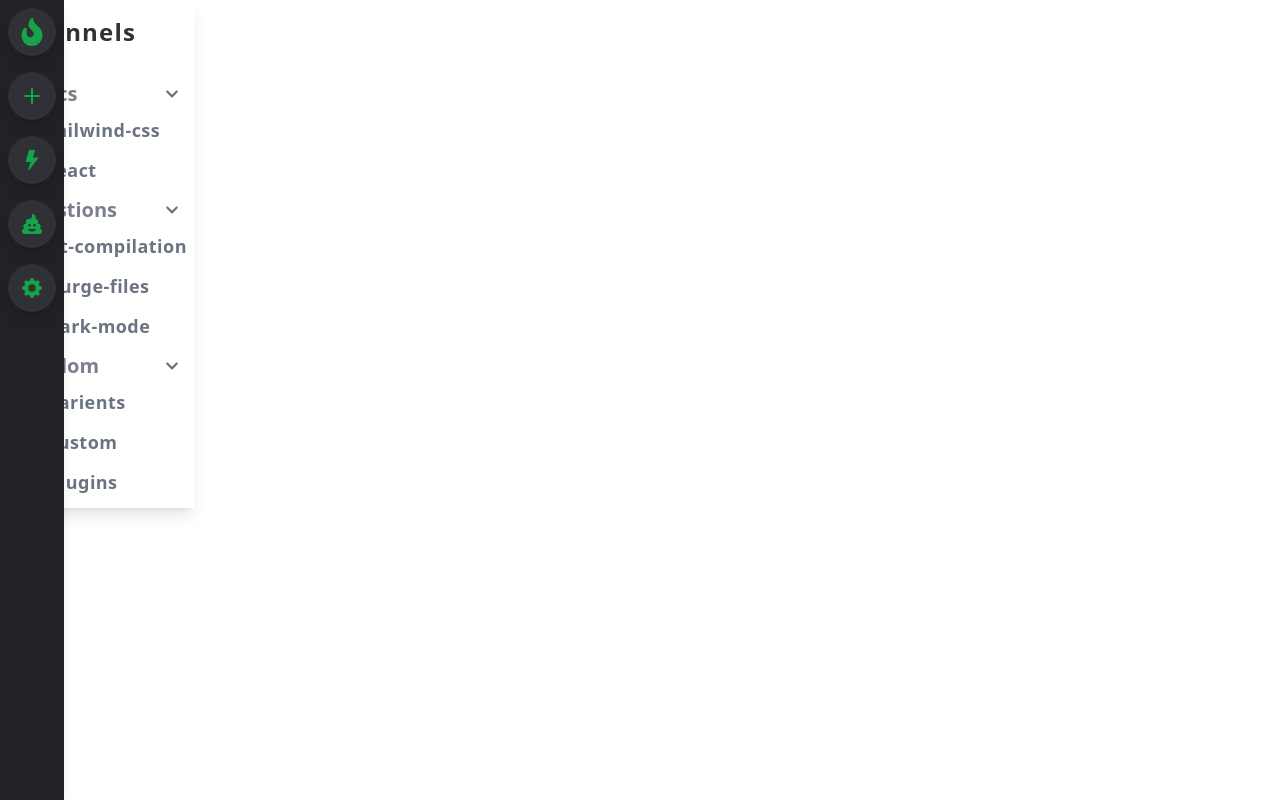
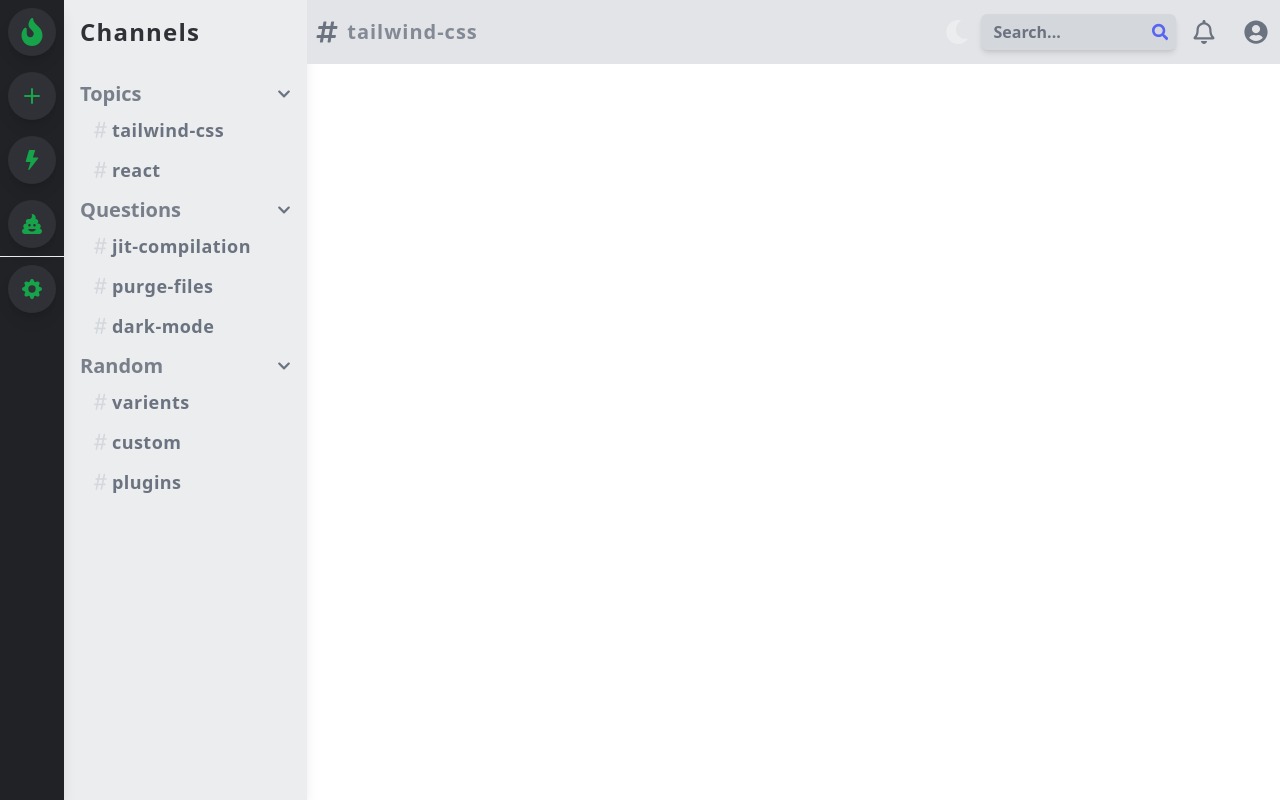
Before and after one commit to shadmansaleh/ReactDiscordLayout, a React (Create React App) app: page / in a window 1280 px wide. Built offline with nearby package versions, Linux system fonts and the light colour scheme.

Commit message:
create top bar

```diff
--- a/src/App.js
+++ b/src/App.js
@@ -1,12 +1,16 @@
 import './App.css';
 import SideBar from "./components/SideBar";
 import ChannelBar from './components/ChannelBar';
+import ContentContainer from './components/ContectContainer';
+import {useState} from 'react';
 
 function App() {
+  const [topicHeader, setTopicHeader] = useState('tailwind-css');
   return (
     <div className="flex">
-      <SideBar/>
-      <ChannelBar/>
+      <SideBar />
+      <ChannelBar setTopicHeader={setTopicHeader}/>
+      <ContentContainer heading={topicHeader}/>
     </div>
   );
 }
--- a/src/components/ChannelBar.jsx
+++ b/src/components/ChannelBar.jsx
@@ -6,18 +6,23 @@
 const questions = ['jit-compilation', 'purge-files', 'dark-mode'];
 const random = ['varients', 'custom', 'plugins'];
 
-const ChannelBar = () => {
+let done = false;
+const ChannelBar = ({setTopicHeader}) => {
+  if (!done) {
+    // setTopicHeader('css');
+    done = true
+  }
   return (
     <div className="channel-bar shadow-lg">
       <ChannelBlock />
-      <Dropdown header='Topics' selections={topics} />
-      <Dropdown header='Questions' selections={questions} />
-      <Dropdown header='Random' selections={random} />
+      <Dropdown header='Topics' selections={topics} setTopicHeader={setTopicHeader}/>
+      <Dropdown header='Questions' selections={questions} setTopicHeader={setTopicHeader}/>
+      <Dropdown header='Random' selections={random} setTopicHeader={setTopicHeader}/>
     </div>
   )
 };
 
-const Dropdown = ({header, selections}) => {
+const Dropdown = ({header, selections, setTopicHeader}) => {
   const [expanded, setExpanded] = useState(true);
 
   return (
@@ -31,7 +36,7 @@
       </div>
       {expanded &&
         selections &&
-        selections.map((selection) => <TopicSelection selection={selection} />)}
+        selections.map((selection) => <TopicSelection selection={selection} setTopicHeader={setTopicHeader}/>)}
     </div>
   )
 }
@@ -45,10 +50,11 @@
   );
 }
 
-const TopicSelection = ({selection}) => (
+const TopicSelection = ({selection, setTopicHeader}) => (
   <div className="dropdown-selection">
     <BsHash size='24' className='text-gray-400' />
-    <h5 className="dropdown-selection-text">{selection}</h5>
+    <h5 className="dropdown-selection-text" onClick={()=>{setTopicHeader(selection
+      )}}>{selection}</h5>
   </div>
 )
 
--- /dev/null
+++ b/src/components/ContectContainer.jsx
@@ -0,0 +1,11 @@
+import TopNavigation from './TopNavigation';
+import { BsPlusCircleFill } from 'react-icons/bs';
+
+const ContentContainer = ({heading}) => {
+  return (
+    <div className="content-container">
+      <TopNavigation heading={heading}/>
+    </div>
+  )
+}
+export default ContentContainer;
--- a/src/components/SideBar.jsx
+++ b/src/components/SideBar.jsx
@@ -9,7 +9,8 @@
       <SideBarIcon icon={<FaFire size="28"/>} text={"Fire"} />
       <SideBarIcon icon={<BsPlus size="32"/>} text={"Plus"} />
       <SideBarIcon icon={<BsFillLightningFill size="20"/>} text={"Bolt"} />
-      <SideBarIcon icon={<FaPoo size="20"/>} text={"Poo"} />
+      <SideBarIcon icon={<FaPoo size="20"/>} text={"Boo"} />
+      <hr className="sidebar-hr" />
       <SideBarIcon icon={<BsGearFill size="20"/>} text={"Settings"} />
     </div>
   );
--- /dev/null
+++ b/src/components/TopNavigation.jsx
@@ -0,0 +1,50 @@
+import {
+  FaSearch,
+  FaHashtag,
+  FaRegBell,
+  FaUserCircle,
+  FaMoon,
+  FaSun
+} from 'react-icons/fa';
+
+import { useState } from 'react';
+
+const TopNavigation = ({heading}) => {
+  return (
+    <div className="top-navigation">
+      <FaHashtag size='24' className='title-hashtag' />
+      <h5 className='title-text'>{heading}</h5>
+      <ThemeIcon />
+      <Search />
+      <FaRegBell size='24' className='top-navigation-icon' />
+      <FaUserCircle size='24' className='top-navigation-icon' />
+    </div>
+  )
+}
+
+const ThemeIcon = () => {
+  const [darkTheme, setDarkTheme] = useState(true);
+  const toggleMode = () => {
+    if (!darkTheme) {
+      window.document.documentElement.classList.add('dark');
+    } else {
+      window.document.documentElement.classList.remove('dark');
+    }
+    setDarkTheme(!darkTheme);
+  }
+  return (
+    <span onClick={toggleMode}>
+      {darkTheme ? <FaMoon size='24' className='top-navigation-icon text-gray-200' /> : <FaSun size='24' className='top-navigation-icon text-gray-200' />}
+    </span>
+  )
+};
+
+const Search = () => (
+    <div className="search">
+      <input type="text" className="search-input" placeholder="Search..." />
+      <FaSearch size='18' className='text-secondary my-auto' />
+    </div>
+);
+
+
+export default TopNavigation;
--- a/src/index.css
+++ b/src/index.css
@@ -27,6 +27,67 @@
            text-xs font-bold
            transition-all duration-100 scale-0 origin-left;
   };
+
+  .sidebar-hr {
+    @apply bg-gray-200 dark:bg-gray-800
+            border border-gray-200 dark:border-gray-800 rounded-full
+            mx-2 mt-auto;
+  }
+
+  .top-navigation {
+    @apply flex flex-row items-center justify-evenly
+           bg-gray-300 dark:bg-gray-700 bg-opacity-90
+           w-full h-16
+           m-0
+           shadow-lg;
+  }
+
+  .top-navigation-icon {
+    @apply text-gray-500
+            mr-3 ml-4
+            transition duration-300 ease-in-out
+            hover:text-pink-400
+            cursor-pointer;
+  }
+
+   .top-navigation-icon:first {
+    @apply ml-auto mr-4;
+  }
+
+  .title-hashtag {
+    @apply text-lg tracking-wider font-semibold text-gray-500
+    ml-2 my-auto;
+  }
+
+  .title-text {
+    @apply text-xl text-gray-500 tracking-wider font-semibold text-opacity-80
+    mr-auto ml-2 my-auto
+    transition duration-300 ease-in-out;
+  }
+
+  .search {
+    @apply w-1/5 flex items-center justify-start
+    bg-gray-400 dark:bg-gray-600
+    text-gray-500
+    px-2 h-9 ml-0 mr-0
+    rounded-md shadow-md
+    transition duration-300 ease-in-out;
+  }
+
+  .search-input {
+    @apply w-full font-sans font-semibold
+    bg-transparent outline-none
+    text-gray-500  placeholder-gray-500
+    pl-1 rounded;
+  }
+
+  .content-container {
+    @apply flex flex-col
+    bg-gray-300 dark:bg-gray-700
+    m-0
+    h-full w-full
+    overflow-hidden;
+  }
 
   .channel-bar {
     @apply w-80 h-screen m-0 ml-16 bg-gray-200 dark:bg-gray-800
```
